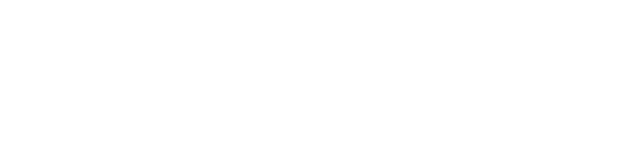
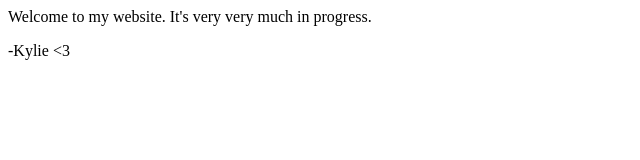
Before and after one commit to FireRubies/Website, a plain HTML site: page index.html in a window 1280 px wide. Shown: the whole page, without its empty margins (0-640 px from the left). Drawn offline with Linux system fonts and the light colour scheme.

Commit message:
Update index.html

```diff
--- a/index.html
+++ b/index.html
@@ -1 +1,4 @@
-<title>Welcome to my website. It's very very much in progress. -Kylie</title>
+<title>Kylie's Website</title>
+
+<p>Welcome to my website. It's very very much in progress.</p>
+<p>-Kylie <3</p>
```
